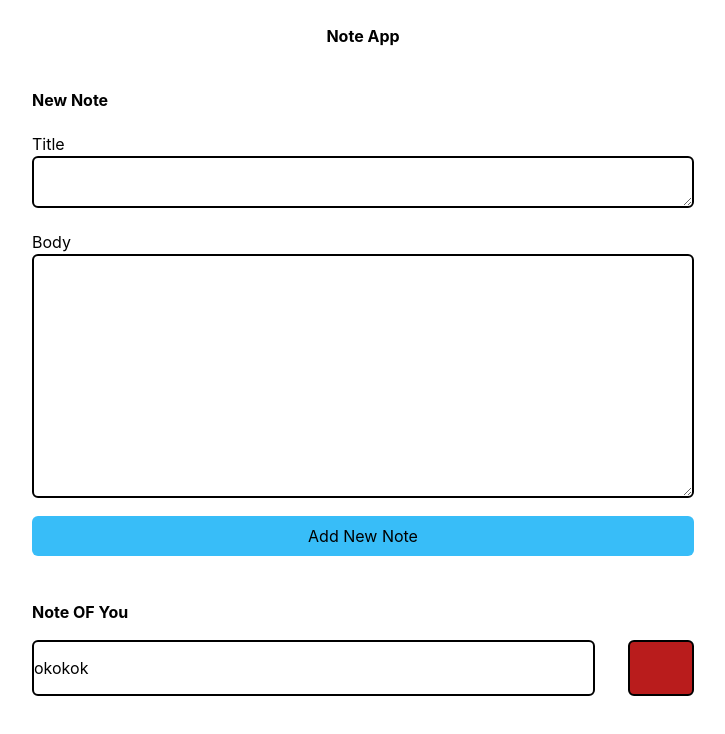
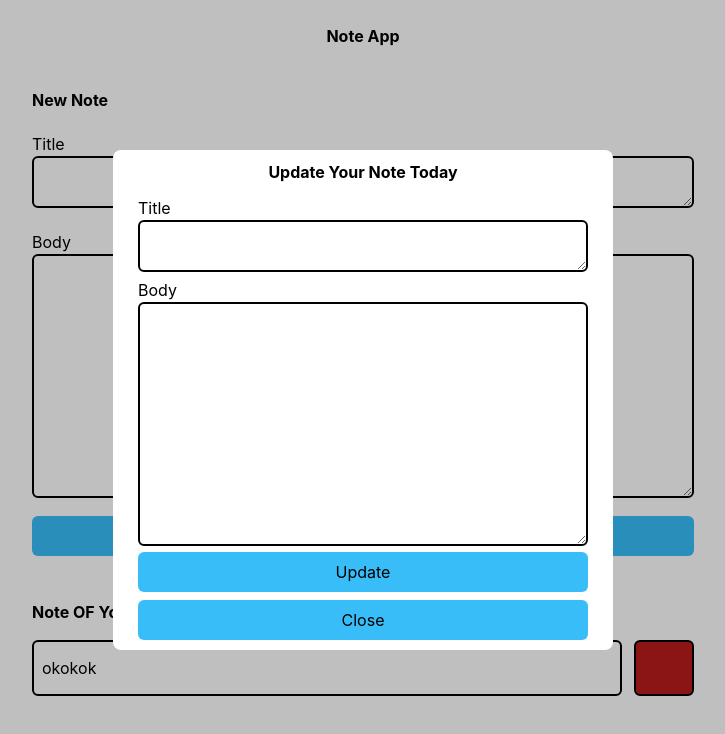
Before and after one commit to Mhilmy11/Challange-app, a React (Create React App) app: page / in a window 1280 px wide. Both pictures are taken after a click on the button "okokok". Shown: the top 734 px of the page, without its empty margins (277-1002 px from the left). Built offline with nearby package versions, Linux system fonts and the light colour scheme.

Commit message:
add state

```diff
--- a/src/App.js
+++ b/src/App.js
@@ -9,7 +9,7 @@ function App() {
   const [isOpen, setIsOpen] = useState(false)
   return (
     <>
-      {/* <Modal></Modal> */}
+      <Modal open={isOpen} onClose={() => setIsOpen(false)}></Modal>
       <div className=' w-full flex justify-center pt-6'>
         <h1 className=' font-bold'>Note App</h1>
       </div>
@@ -34,7 +34,7 @@ function App() {
           <h2 className=' font-bold'>Note OF You</h2>
         </div>
 
-        <Card></Card>
+        <Card isOpen={setIsOpen}></Card>
       </Container>
     </>
   );
--- a/src/Component/Button.js
+++ b/src/Component/Button.js
@@ -1,6 +1,6 @@
-function Button({ children }) {
+function Button({ children, onClose, Class}) {
     return (
-        <button className=' bg-sky-400 w-full p-2 rounded-md'>{children}</button>
+        <button onClick={onClose} className={' bg-sky-400 w-full p-2 rounded-md ' + Class}>{children}</button>
     )
 }
 
--- a/src/Component/Card.js
+++ b/src/Component/Card.js
@@ -1,8 +1,15 @@
-export default function Card() {
+
+
+export default function Card({isOpen}) {
+
     return (
+
         <div className=" flex justify-between mt-4">
-            <button className=" bg-white w-[85%] text-left h-14 rounded-md border-black border-2">okokok</button>
-            <button className=" bg-red-700 w-[10%] rounded-md border-black border-2"></button>
+            <button onClick={() => isOpen(true)} className=" bg-white w-[590px] text-left h-14 rounded-md border-black border-2">
+                <h1 className=" ml-2">okokok</h1>
+            </button>
+            <button className=" bg-red-700 w-[60px] h-14 rounded-md border-black border-2"></button>
         </div>
+
     )
 }
--- a/src/Component/Modal.js
+++ b/src/Component/Modal.js
@@ -1,5 +1,6 @@
 import Button from "./Button"
-export default function Modal(){
+export default function Modal({open, onClose, Class}){
+    if (!open) return null
     return(
         <div className=" relative">
             <div className=" absolute w-full">
@@ -17,7 +18,7 @@ export default function Modal(){
                 <div className=" absolute w-full">
                     <div className=" flex h-screen justify-center items-center">
                         <div>
-                            <h1 className=" flex justify-center font-bold">Your Note Today</h1>
+                            <h1 className=" flex justify-center font-bold">Update Your Note Today</h1>
                             <div className=" mt-3">
                                 <h2>Title</h2>
                                 <textarea className="border-2 border-black rounded-md w-[450px]"></textarea>
@@ -27,6 +28,7 @@ export default function Modal(){
                                 <textarea className="border-2 border-black rounded-md w-[450px]" name="" id="" cols="30" rows="10"></textarea>
                             </div>
                             <Button>Update</Button>
+                            <Button Class={' bg-red-600 mt-2'}  onClose={onClose}>Close</Button>
                         </div>
                     </div>
                 </div>
```
